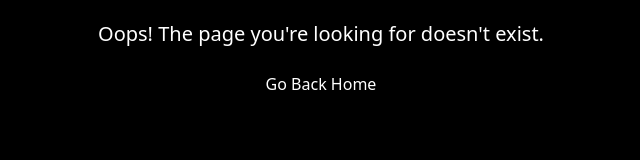
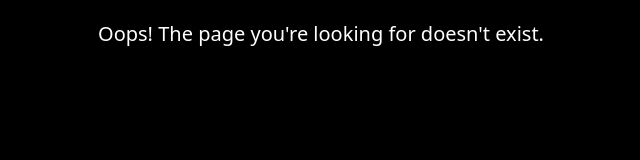
Before and after one commit to manish-singh-bisht/review-widget, a React (Vite) app: page / in a window 1280 px wide. Shown: the top 160 px of the page, without its empty margins (319-959 px from the left). Built offline with nearby package versions, Linux system fonts and the light colour scheme; no server answers.

Commit message:
Update Error.jsx

```diff
--- a/src/components/Error.jsx
+++ b/src/components/Error.jsx
@@ -1,4 +1,3 @@
-import { Link } from "react-router-dom";
 
 const Error = () => {
   return (
@@ -7,12 +6,7 @@ const Error = () => {
         <p className="text-xl mb-6">
           Oops! The page you're looking for doesn't exist.
         </p>
-        <Link
-          to="/dashboard"
-          className="bg-main text-white px-4 py-2 rounded-lg hover:bg-main/60 transition"
-        >
-          Go Back Home
-        </Link>
+
       </div>
     </div>
   );
```
